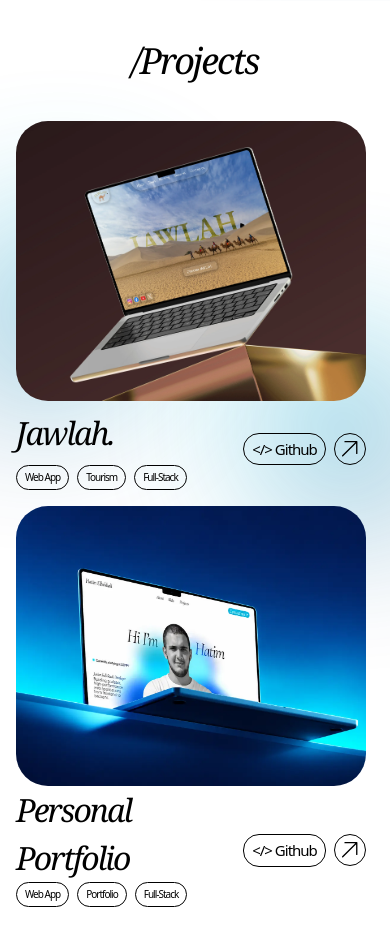
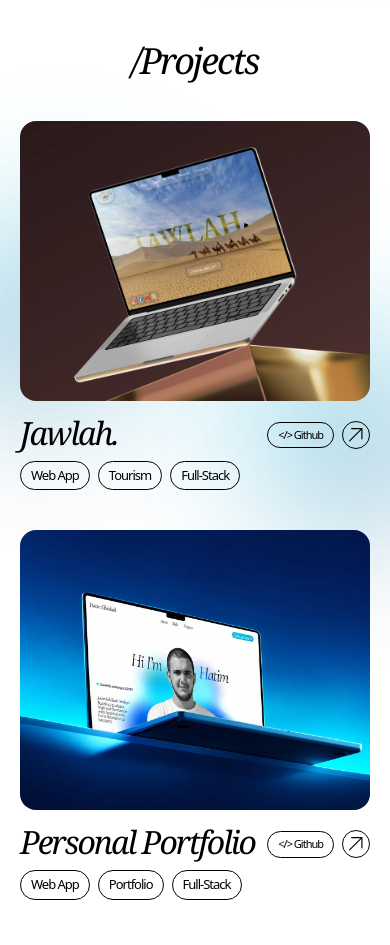
Before and after one commit to HatimElbakkali/HE-Portfolio, a React (Vite) app: page / in a window 390 px wide. Shown: the part 2681-3626 px from the top of the page. Built offline with nearby package versions, Linux system fonts and the light colour scheme.

Commit message:
siuiuiuiuiu

```diff
--- a/src/sections/Projects.jsx
+++ b/src/sections/Projects.jsx
@@ -35,7 +35,6 @@ export default function Projects() {
         aria-hidden="true"
         className="pointer-events-none absolute inset-0 -z-10"
       >
-        {/* left*/}
         <Blob
           reduce={reduce}
           className={`top-[22%] -left-20 ${blobSize}`}
@@ -45,7 +44,6 @@ export default function Projects() {
             radial-gradient(circle at 60% 40%, #0BBDE0 0%, transparent 65%),
             radial-gradient(circle at 30% 75%, #003176 0%, transparent 50%)`}
         />
-        {/* Right */}
         <Blob
           reduce={reduce}
           className={`top-[28%] -right-20 ${blobSize}`}
@@ -66,40 +64,61 @@ export default function Projects() {
       >
         /Projects
       </motion.h1>
-      <div className="flex items-center gap-4 grid grid-cols-1 xl:grid-cols-2">
+
+      <div className="mt-10 grid grid-cols-1 gap-10 xl:grid-cols-2">
         {projects.map((project) => (
-          <>
-            <div>
-              <img
-                className="rounded-4xl w-[350px] h-[280px] xl:w-[750px] xl:h-[450px] object-cover"
-                src={project.image}
-                alt=""
-              />
-              <div className="grid grid-cols-2 items-center">
-                <h1 className="font-title text-[32px] xl:text-[42px]">{project.title}</h1>
-                <div className="flex items-center justify-center gap-2 ml-10 xl:ml-43 mt-8">
-                  <a
-                    className="font-text text-[15px] py-1 px-2 border-1 rounded-2xl xl:w-21"
-                    href={project.github}
-                  >
-                    {"</>"} Github
-                  </a>
-                  <a className="flex justify-center items-center size-8 border-1 rounded-[50%]" href={project.live}>
-                    <img className="size-4" src={ArrowTopRight} alt="" />
-                  </a>
-                </div>
-                <div className="flex gap-2">
+          <div
+            key={project.id}
+            className="w-full max-w-[350px] xl:max-w-[750px] mx-auto"
+          >
+            <img
+              className="w-full aspect-[5/4] xl:aspect-[5/3] rounded-2xl object-cover"
+              src={project.image}
+              alt={`${project.title} mockup`}
+              loading="lazy"
+            />
+
+            <div className="mt-3 flex items-start justify-between gap-3">
+              <div className="min-w-0">
+                <h2 className="font-title text-[32px] xl:text-[42px] leading-tight">
+                  {project.title}
+                </h2>
+                <div className="mt-2 flex flex-wrap gap-2">
                   {project.tags.map((tag) => (
-                    <p className="font-text text-[10px] xl:text-[15px] py-1 px-2 border-1 rounded-full">
+                    <p
+                      key={tag}
+                      className="font-text whitespace-nowrap text-[13px] md:text-sm xl:text-[15px] py-1 px-2.5 border rounded-full"
+                    >
                       {tag}
                     </p>
                   ))}
                 </div>
               </div>
+
+              <div className="flex shrink-0 items-center gap-2 pt-2 xl:pt-3">
+                <a
+                  className="font-text whitespace-nowrap text-[11px] xl:text-[15px] py-1 px-2.5 border rounded-full"
+                  href={project.github}
+                  target="_blank"
+                  rel="noreferrer"
+                >
+                  {"</>"} Github
+                </a>
+                <a
+                  className="flex justify-center items-center size-7 xl:size-8 border rounded-full"
+                  href={project.live}
+                  target="_blank"
+                  rel="noreferrer"
+                  aria-label={`Open ${project.title}`}
+                >
+                  <img className="size-3.5 xl:size-4" src={ArrowTopRight} alt="" />
+                </a>
+              </div>
             </div>
-          </>
+          </div>
         ))}
       </div>
+
       <br />
       <br />
       <br />
```
